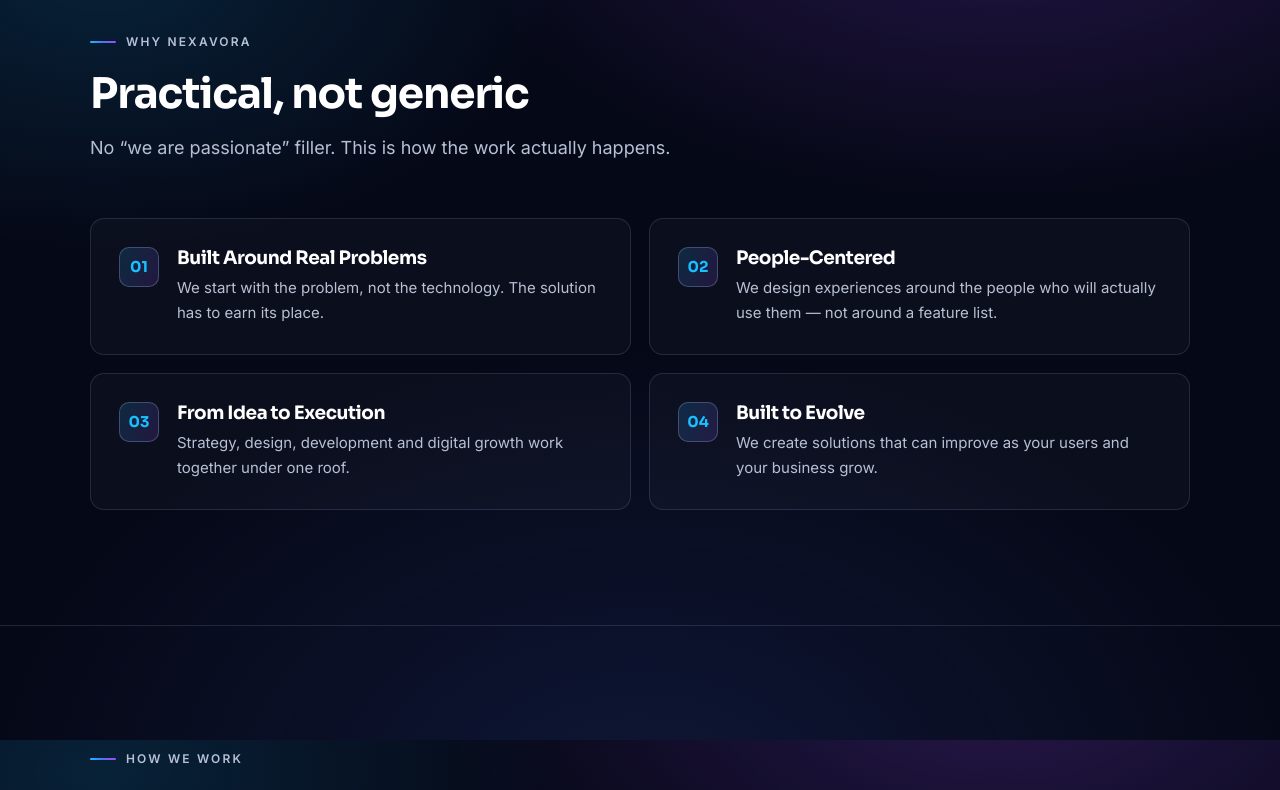
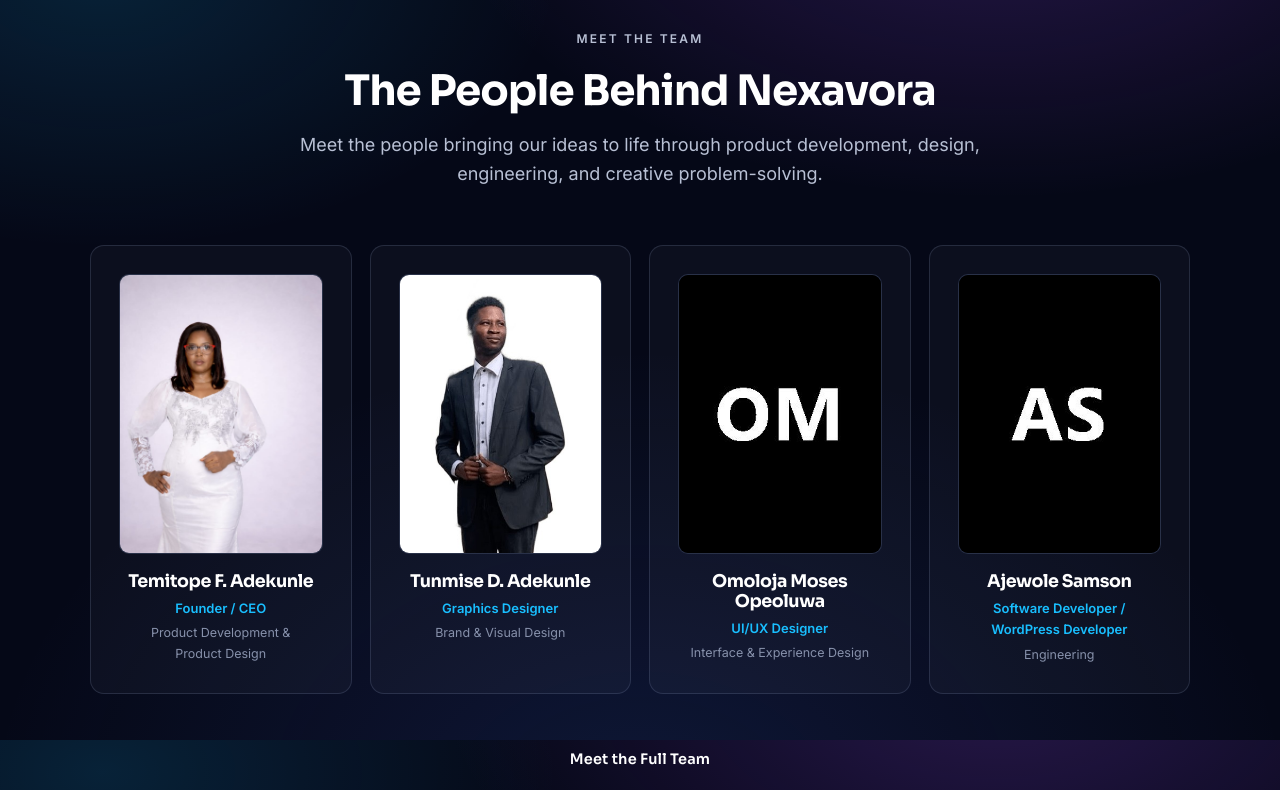
Before and after one commit to temmyadekunle/Nexavora-Tech, a Next.js app: page / in a window 1280 px wide. Shown: the part 6460-7250 px from the top of the page. Built offline with nearby package versions, Linux system fonts and the light colour scheme.

Commit message:
team: prominent portrait cards, homepage Meet the Team section, Tunmise portrait on white background

```diff
--- a/app/globals.css
+++ b/app/globals.css
@@ -1361,29 +1361,32 @@
   border: 1px solid var(--line);
   background: rgba(255, 255, 255, 0.03);
   text-align: center;
+  display: flex;
+  flex-direction: column;
 }
 
 .team-card__avatar {
-  width: 100px;
-  height: 100px;
+  width: 100%;
+  height: clamp(220px, 24vw, 280px);
   margin: 0 auto 18px;
   border-radius: var(--radius-sm);
+  overflow: hidden;
+  background: var(--panel);
+  border: 1px solid var(--line);
+  color: var(--text);
+  font-family: var(--font-display);
+  font-weight: 700;
+  font-size: 34px;
+  letter-spacing: 0.02em;
   display: grid;
   place-items: center;
-  background: var(--grad);
-  color: #05070f;
-  font-family: var(--font-display);
-  font-weight: 700;
-  font-size: 24px;
-  letter-spacing: 0.02em;
-  box-shadow: 0 16px 36px -18px rgba(74, 116, 245, 0.9);
-  overflow: hidden;
-}
-
-.team-card__avatar img {
+}
+
+.team-card__photo {
   width: 100%;
   height: 100%;
   object-fit: cover;
+  object-position: center 18%;
 }
 
 .team-card h3 {
--- a/app/page.tsx
+++ b/app/page.tsx
@@ -1,7 +1,7 @@
 import { Hero } from "@/components/sections/Hero";
 import { WhatWeDo, WhyNexavora, Process } from "@/components/sections/Services";
 import ProjectShowcase from "@/components/ProjectShowcase";
-import { Clients, Testimonials } from "@/components/sections/Proof";
+import { Clients, Team, Testimonials } from "@/components/sections/Proof";
 import { FinalCta } from "@/components/sections/Growth";
 
 export default function HomePage() {
@@ -12,6 +12,7 @@
       <ProjectShowcase />
       <Clients />
       <Testimonials />
+      <Team home />
       <WhyNexavora />
       <Process />
       <FinalCta />
--- a/components/sections/Proof.tsx
+++ b/components/sections/Proof.tsx
@@ -81,10 +81,20 @@
   );
 }
 
-export function Team() {
+export function Team({ home }: { home?: boolean }) {
   return (
     <section className="section section--line" id="team">
       <div className="container">
+        {home ? (
+          <div className="section-head section-head--center">
+            <span className="eyebrow">Meet the Team</span>
+            <h2 className="section-title">The People Behind Nexavora</h2>
+            <p className="section-lead">
+              Meet the people bringing our ideas to life through product development, design,
+              engineering, and creative problem-solving.
+            </p>
+          </div>
+        ) : (
           <div className="section-head section-head--center">
             <span className="eyebrow">Meet the People</span>
             <h2 className="section-title">The people behind Nexavora</h2>
@@ -93,18 +103,21 @@
               useful digital solutions.
             </p>
           </div>
+        )}
 
         <div className="team-grid">
           {team.map((member) => (
             <article className="team-card" key={member.name}>
-              <div className="team-card__avatar" aria-hidden="true">
+              <div className="team-card__avatar" aria-hidden={member.photo ? undefined : true}>
                 {member.photo ? (
                   <Image
                     src={member.photo}
-                    alt=""
-                    width={120}
-                    height={120}
+                    alt={`Portrait of ${member.name}`}
+                    width={420}
+                    height={520}
+                    className="team-card__photo"
                     loading="lazy"
+                    unoptimized
                   />
                 ) : (
                   member.name
@@ -117,12 +130,20 @@
               <h3>{member.name}</h3>
               <p className="team-card__role">{member.role}</p>
               <p className="team-card__focus">{member.focus}</p>
-              <p className="team-card__specialty">{member.specialty}</p>
+              {!home && <p className="team-card__specialty">{member.specialty}</p>}
             </article>
           ))}
         </div>
 
+        {home ? (
+          <div className="section-actions">
+            <Link className="btn btn--outline" href="/company/#team">
+              Meet the Full Team
+            </Link>
+          </div>
+        ) : (
           <p className="team-note">A small team building big ideas.</p>
+        )}
       </div>
     </section>
   );
--- a/lib/content.ts
+++ b/lib/content.ts
@@ -825,7 +825,7 @@
     role: "Graphics Designer",
     focus: "Brand & Visual Design",
     specialty: "Visual identity, marketing assets & brand systems",
-    photo: "/team/tunmise.jpg",
+    photo: "/team/tunmise-clean.jpg",
   },
   {
     name: "Omoloja Moses Opeoluwa",
```
Also changed, not shown: public/team/tunmise-clean.jpg (added). Lines whose indentation alone changed are shown as unchanged.
